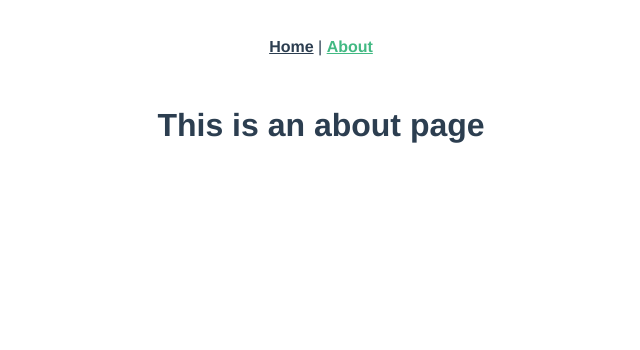
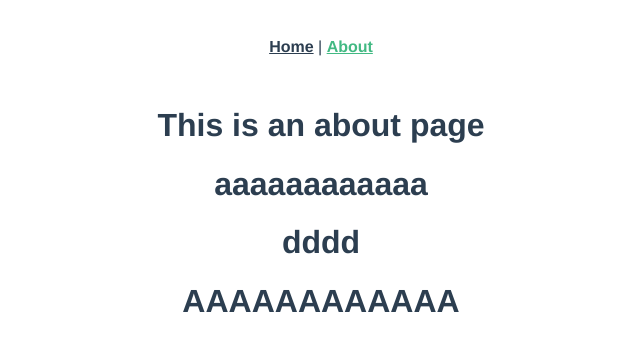
Before and after one commit to taehoon7289/vue-mango, a Vue app: page /about in a window 1280 px wide. Shown: the top 350 px of the page, without its empty margins (319-959 px from the left). Built offline with nearby package versions, Linux system fonts and the light colour scheme.

Commit message:
init commit

```diff
--- a/src/views/About.vue
+++ b/src/views/About.vue
@@ -1,5 +1,70 @@
 <template>
   <div class="about">
     <h1>This is an about page</h1>
+    <h1>{{ data.text }}</h1>
+    <h1>{{ value }}</h1>
+    <h1>{{ data.test }}</h1>
   </div>
 </template>
+
+<script>
+import {
+  reactive,
+  computed,
+  onBeforeMount,
+  onMounted,
+  onBeforeUpdate,
+  onUpdated,
+  onBeforeUnmount,
+  onUnmounted,
+  onActivated,
+  onDeactivated,
+  onErrorCaptured
+} from "vue";
+
+export default {
+  name: "about",
+  props: {
+    value: {
+      type: [String],
+      default: "dddd"
+    }
+  },
+  setup() {
+    const data = reactive({
+      text: "aaaaaaaaaaaa",
+      test: computed(() => data.text.toUpperCase())
+    });
+    onBeforeMount(() => {
+      // ...
+    });
+    onMounted(() => {
+      // ...
+    });
+    onBeforeUpdate(() => {
+      // ...
+    });
+    onUpdated(() => {
+      // ...
+    });
+    onBeforeUnmount(() => {
+      // ...
+    });
+    onUnmounted(() => {
+      // ...
+    });
+    onActivated(() => {
+      // ...
+    });
+    onDeactivated(() => {
+      // ...
+    });
+    onErrorCaptured(() => {
+      // ...
+    });
+    return {
+      data
+    };
+  }
+};
+</script>
```
